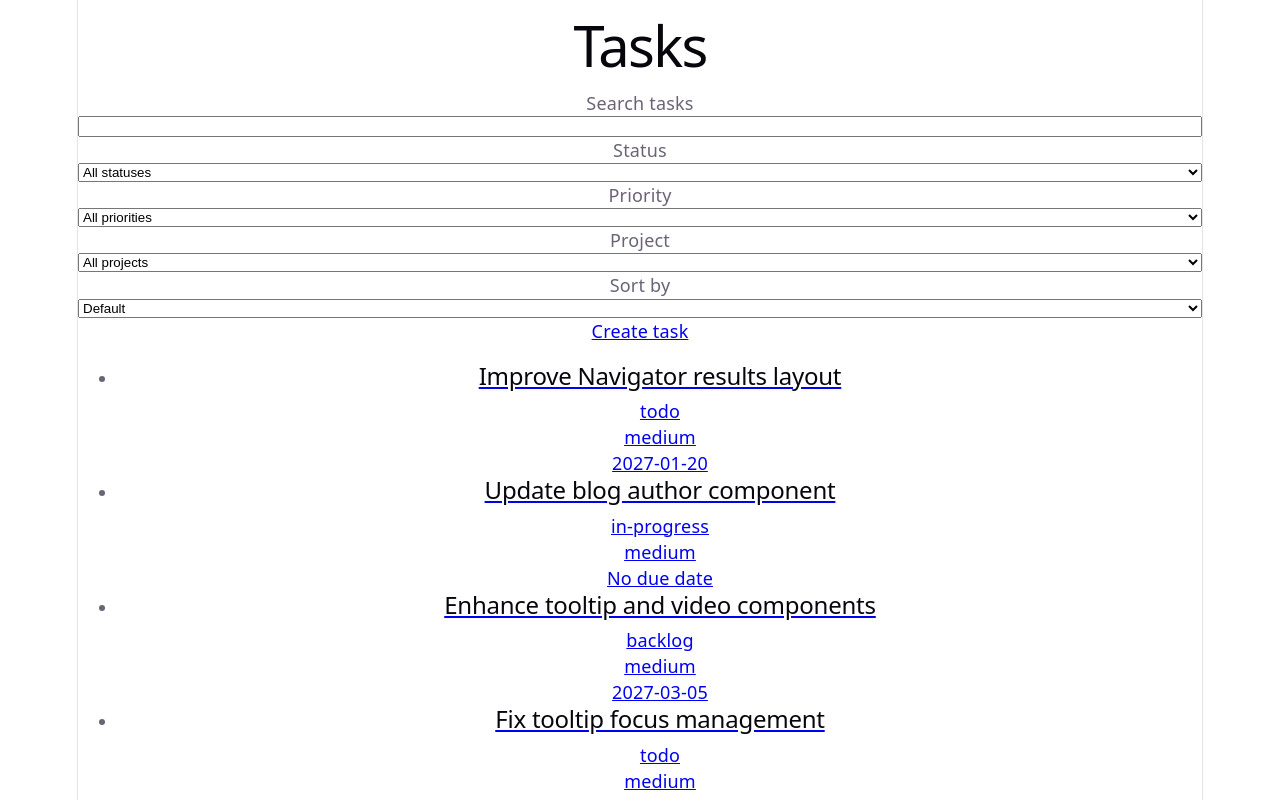
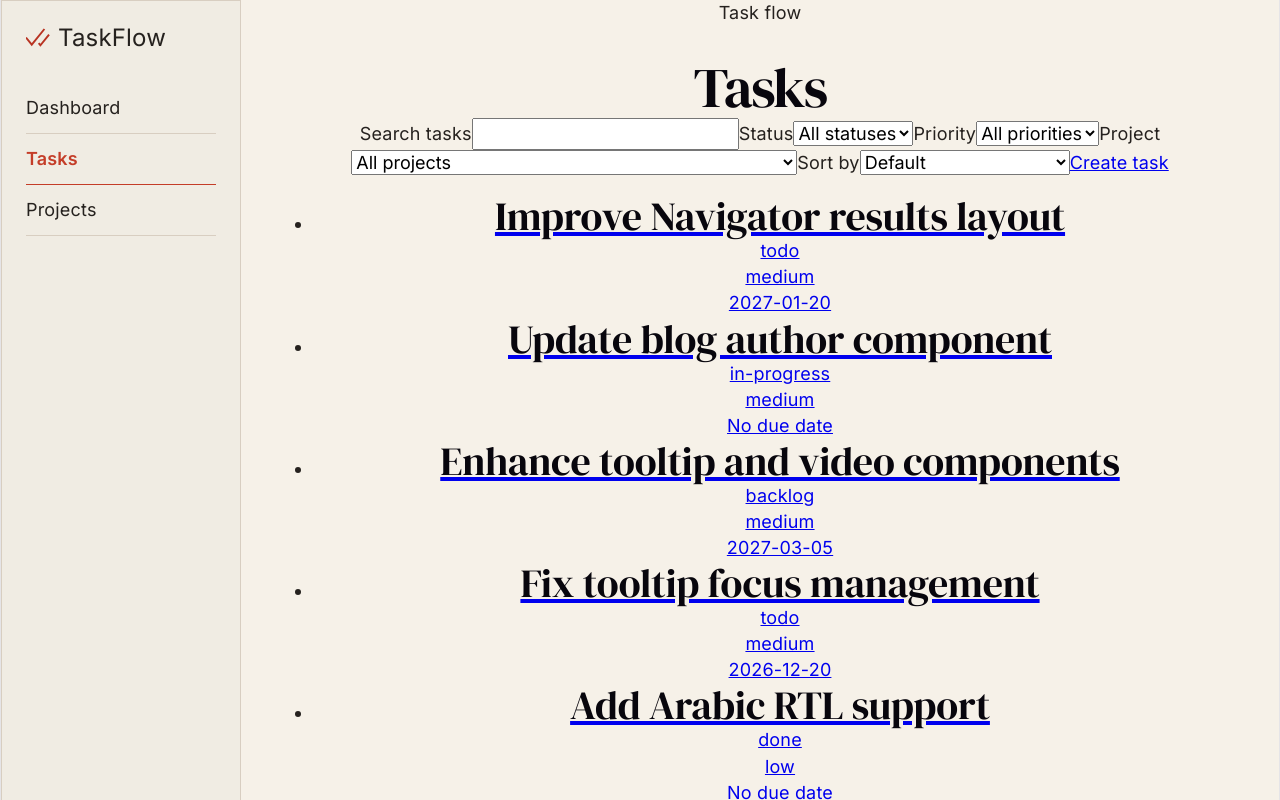
Before and after one commit to ninalix/task-flow, a React (Vite) app: page /tasks in a window 1280 px wide. Shown: the top 800 px of the page. Built offline with nearby package versions, Linux system fonts and the light colour scheme; data requests are answered from the project's data file.

Commit message:
feat: add basic style files and manage layout

```diff
--- a/index.html
+++ b/index.html
@@ -5,6 +5,12 @@
     <link rel="icon" type="image/svg+xml" href="/favicon.svg" />
     <meta name="viewport" content="width=device-width, initial-scale=1.0" />
     <title>task-flow</title>
+    <link rel="preconnect" href="https://fonts.googleapis.com" />
+    <link rel="preconnect" href="https://fonts.gstatic.com" crossorigin />
+    <link
+      href="https://fonts.googleapis.com/css2?family=DM+Serif+Display&family=Inter:wght@400;500;600;700&display=swap"
+      rel="stylesheet"
+    />
   </head>
   <body>
     <div id="root"></div>
--- a/src/App.tsx
+++ b/src/App.tsx
@@ -4,17 +4,22 @@ import TasksPage from './pages/TasksPage'
 import TaskDetailPage from './pages/TaskDetailPage'
 import CreateTaskPage from './pages/CreateTaskPage'
 import EditTaskPage from './pages/EditTaskPage'
+import AppLayout from './components/layout/AppLayout'
+import DashboardPage from './pages/DashboardPage'
 
 function App() {
 
   return (
     <>
       <Routes>
-        <Route path='/tasks'>
-          <Route index element={<TasksPage />}/>
-          <Route path=':id' element={<TaskDetailPage />}/>
-          <Route path='new' element={<CreateTaskPage />}/>
-          <Route path=':id/edit' element={<EditTaskPage />}/>
+        <Route element={<AppLayout />}>
+          <Route path='/' element={<DashboardPage />}/>
+          <Route path='/tasks'>
+            <Route index element={<TasksPage />}/>
+            <Route path=':id' element={<TaskDetailPage />}/>
+            <Route path='new' element={<CreateTaskPage />}/>
+            <Route path=':id/edit' element={<EditTaskPage />}/>
+          </Route>
         </Route>
       </Routes>
     </>
--- /dev/null
+++ b/src/components/layout/AppLayout.tsx
@@ -0,0 +1,21 @@
+import { Outlet } from "react-router-dom";
+import Sidebar from "./Sidebar";
+import Header from "./Header";
+
+function AppLayout() {
+  return (
+    <div className="app-layout">
+      <aside className="app-sidebar">
+        <Sidebar />
+      </aside>
+      <div className="app-content">
+        <Header />
+        <main className="app-main">
+          <Outlet />
+        </main>
+      </div>
+    </div>
+  );
+}
+
+export default AppLayout
--- /dev/null
+++ b/src/components/layout/Header.tsx
@@ -0,0 +1,7 @@
+function Header() {
+  return (
+    <header>Task flow</header>
+  );
+}
+
+export default Header
--- /dev/null
+++ b/src/components/layout/Sidebar.tsx
@@ -0,0 +1,29 @@
+import { NavLink } from "react-router-dom";
+import logo from "../../assets/taskflow-logo.svg";
+
+function Sidebar() {
+  return (
+    <>
+      <div className="app-logo">
+        <NavLink to="/" className="logo">
+          <img src={logo} alt="" aria-hidden="true" />
+          <span>TaskFlow</span>
+        </NavLink>
+      </div>
+      <nav aria-label="Main navigation" className="sidebar-nav">
+        <NavLink to="/" className={({isActive}) => isActive ? "sidebar-link active" : "sidebar-link"}>
+          Dashboard
+        </NavLink>
+        <NavLink to="/tasks" className={({isActive}) => isActive ? "sidebar-link active" : "sidebar-link"}>
+          Tasks
+        </NavLink>
+        <NavLink to="/projects" className={({isActive}) => isActive ? "sidebar-link active" : "sidebar-link"}>
+          Projects
+        </NavLink>
+      </nav>
+    </>
+
+  );
+}
+
+export default Sidebar
--- a/src/index.css
+++ b/src/index.css
@@ -51,7 +51,7 @@
 }
 
 #root {
-  width: 1126px;
+  /* width: 1126px; */
   max-width: 100%;
   margin: 0 auto;
   text-align: center;
--- /dev/null
+++ b/src/pages/DashboardPage.tsx
@@ -0,0 +1,9 @@
+function DashboardPage() {
+  return (
+    <>
+      <h1>Dashboard</h1>
+    </>
+  );
+}
+
+export default DashboardPage
--- /dev/null
+++ b/src/styles/_base.scss
@@ -0,0 +1,13 @@
+body {
+  margin: 0;
+  font-family: var(--font-body);
+  background-color: var(--color-background);
+  color: var(--color-text);
+}
+
+button,
+input,
+select,
+textarea {
+  font: inherit;
+}
--- /dev/null
+++ b/src/styles/_layout.scss
@@ -0,0 +1,82 @@
+.app-layout {
+  // Sidebar + Content 横向排列
+  display: grid;
+  grid-template-columns: 240px minmax(0, 1fr);
+  min-height: 100vh;
+}
+
+.app-content {
+  // Header + Main 纵向排列
+  display: flex;
+  flex-direction: column;
+  background-color: var(--color-background);
+  min-width: 0;
+}
+
+.app-main {
+  // Main content 的 padding 和 background
+  flex: 1;
+  padding: var(--space-8);
+}
+
+.app-sidebar {
+  background-color: var(--color-darker-bg);
+  padding: var(--space-6);
+  border: var(--border-subtle) solid var(--color-border-subtle);
+}
+
+.sidebar-nav {
+  display: flex;
+  flex-direction: column;
+}
+
+.sidebar-link {
+  display: block;
+  padding: var(--space-3) 0;
+  color: var(--color-text);
+  text-decoration: none;
+  border-bottom: var(--border-subtle) solid var(--color-border-subtle);
+  text-align: left;
+
+  &:hover {
+    color: var(--color-primary);
+  }
+
+  &.active {
+    color: var(--color-primary);
+    border-bottom-color: var(--color-primary);
+    font-weight: var(--font-weight-semibold);
+  }
+
+  &:focus-visible {
+    outline: var(--border-focus) solid var(--color-focus);
+    outline-offset: 2px;
+  }
+}
+
+.app-logo {
+  margin-bottom: var(--space-8);
+
+  .logo {
+    display: flex;
+    align-items: center;
+    gap: var(--space-2);
+    font-size: var(--font-size-heading-m);
+    color: var(--color-text);
+    text-decoration: none;
+
+    img {
+      width: var(--space-6);
+      height: var(--space-6);
+    }
+
+    &:hover {
+      color: var(--color-primary);
+    }
+
+    &:focus-visible {
+      outline: var(--border-focus) solid var(--color-focus);
+      outline-offset: 2px;
+    }
+  }
+}
--- a/src/styles/_tokens.scss
+++ b/src/styles/_tokens.scss
@@ -13,6 +13,7 @@
   // Surfaces
   --color-background: #f6f1e8;
   --color-surface: #fffcf7;
+  --color-darker-bg: #F0ECE3;
 
   // Text
   --color-text: #25211e;
--- /dev/null
+++ b/src/styles/_typography.scss
@@ -0,0 +1,102 @@
+// ========================================
+// Typography
+// ========================================
+
+// Base
+body {
+  font-family: var(--font-body);
+  font-weight: var(--font-weight-regular);
+  color: var(--color-text);
+}
+
+// Headings
+h1,
+h2,
+h3,
+h4,
+h5,
+h6 {
+  margin: 0;
+}
+
+h1,
+h2 {
+  font-family: var(--font-display);
+  font-weight: var(--font-weight-regular);
+}
+
+h3,
+h4,
+h5,
+h6 {
+  font-family: var(--font-body);
+  font-weight: var(--font-weight-semibold);
+}
+
+// Display Typography
+h1,
+.text-display-xl {
+  font-family: var(--font-display);
+  font-size: var(--font-size-display-xl);
+  line-height: var(--line-height-display-xl);
+  font-weight: var(--font-weight-regular);
+}
+
+h2,
+.text-display-l {
+  font-family: var(--font-display);
+  font-size: var(--font-size-display-l);
+  line-height: var(--line-height-display-l);
+  font-weight: var(--font-weight-regular);
+}
+
+// Heading Typography
+h3,
+.text-heading-m {
+  font-family: var(--font-body);
+  font-size: var(--font-size-heading-m);
+  line-height: var(--line-height-heading-m);
+  font-weight: var(--font-weight-semibold);
+}
+
+h4,
+.text-heading-s {
+  font-family: var(--font-body);
+  font-size: var(--font-size-heading-s);
+  line-height: var(--line-height-heading-s);
+  font-weight: var(--font-weight-semibold);
+}
+
+// Body Typography
+.text-body-regular {
+  font-family: var(--font-body);
+  font-weight: var(--font-weight-regular);
+  font-size: var(--font-size-body);
+  line-height: var(--line-height-heading-s);
+}
+
+.text-body-small {
+  font-family: var(--font-body);
+  font-weight: var(--font-weight-regular);
+  font-size: var(--font-size-body-sm);
+  line-height: var(--line-height-regular);
+}
+
+.text-body-medium {
+  font-family: var(--font-body);
+  font-weight: var(--font-weight-medium);
+}
+
+.text-body-semibold {
+  font-family: var(--font-body);
+  font-weight: var(--font-weight-semibold);
+}
+
+// Utility
+.text-display {
+  font-family: var(--font-display);
+}
+
+.text-muted {
+  color: var(--color-text-muted);
+}
--- a/src/styles/global.scss
+++ b/src/styles/global.scss
@@ -1 +1,4 @@
 @use "tokens";
+@use "layout";
+@use "typography";
+@use "base";
```
Also changed, not shown: src/assets/taskflow-logo.svg (added).
